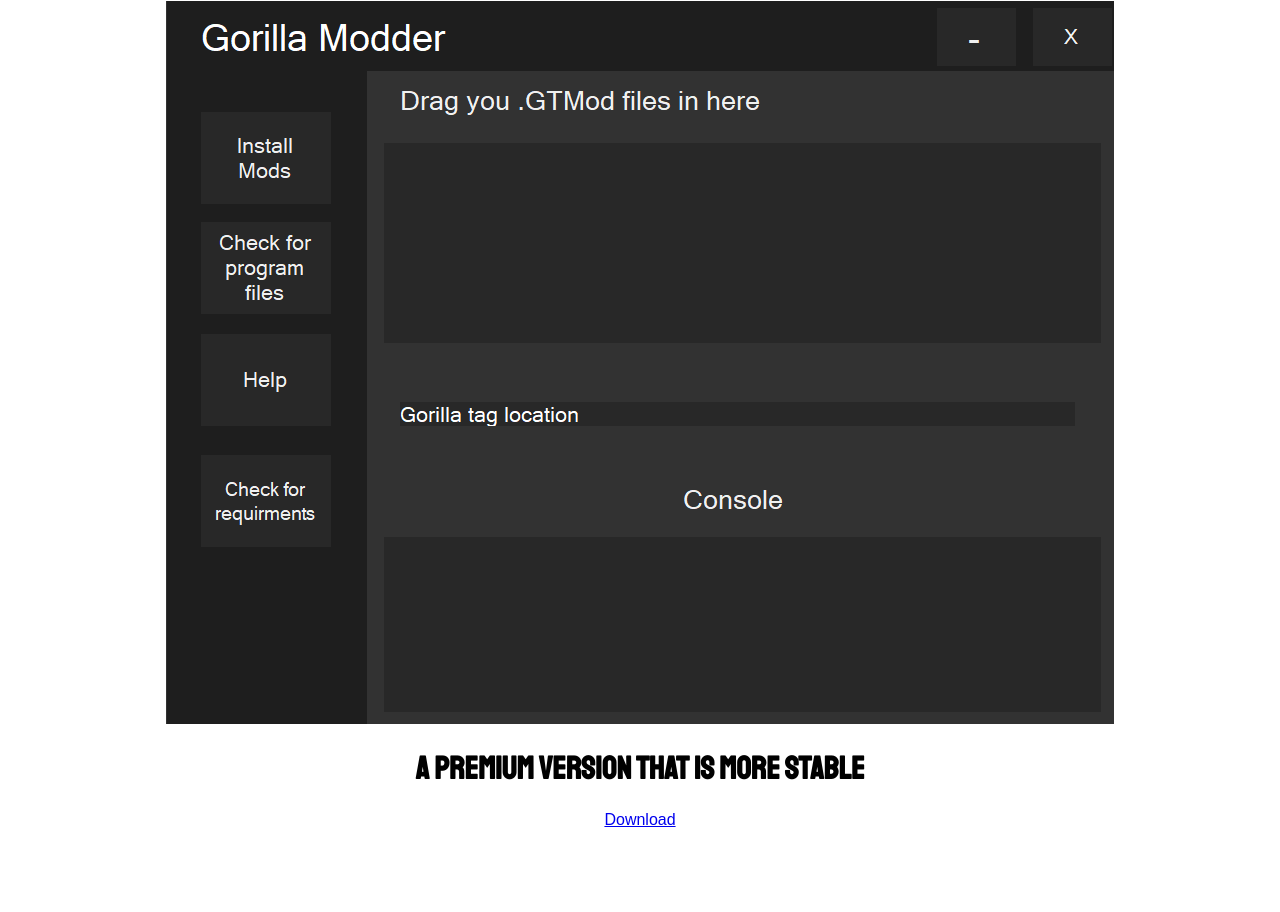
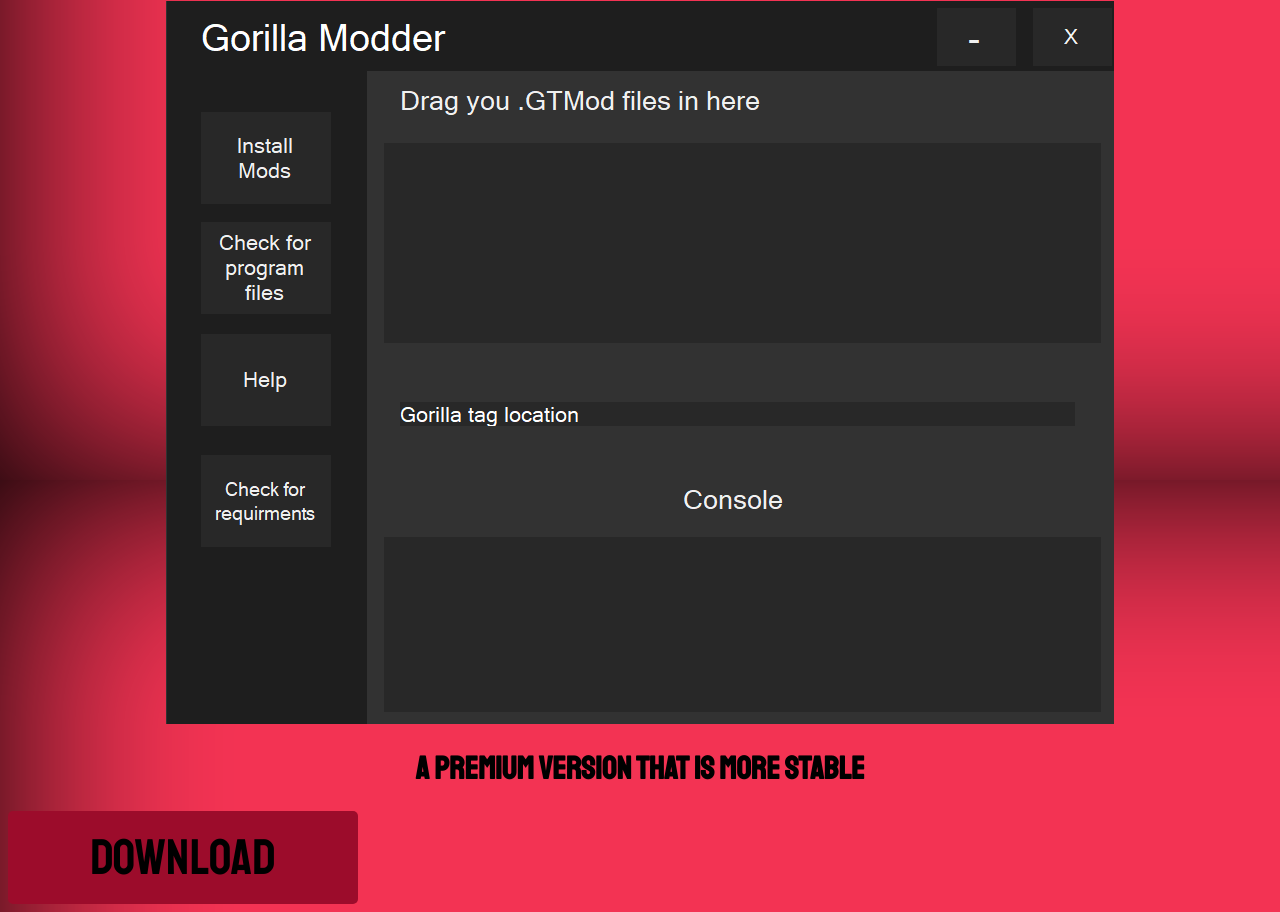
Before and after one commit to Hackermanbozo/GorillaTagModder, a plain HTML site: page Premium/index.html in a window 1280 px wide. Shown: the part 600-1512 px from the top of the page. Before the commit the page ends 1437 px from the top, so only its background shows below. Drawn offline with Linux system fonts and the light colour scheme.

Commit message:
Updated!

```diff
--- a/Premium/index.html
+++ b/Premium/index.html
@@ -18,14 +18,29 @@
         div.Centerd{
             text-align: center;
         }
+        a{
+            display: block;
+            background-color: rgb(156, 12, 43);
+            color: black;
+            padding: 15px;
+            cursor: pointer;
+            text-decoration: none;
+            width: 320px;
+            text-align: center;
+            border-radius: 5px;
+            font-size: 50px;
+            font-family: MainFont;
+            align-items: center;
+            align-self: center;
+        }
     </style>
     <meta charset="UTF-8">
     <meta http-equiv="X-UA-Compatible" content="IE=edge">
     <meta name="viewport" content="width=device-width, initial-scale=1.0">
-    <title>Docs</title>
+    <title>Premium</title>
     <link rel="icon" type="image/x-icon" href="Icon.ico">
 </head>
-<body background="BackGround.png">
+<body background="..\BackGround.png">
     <h1>Documentation</h1>
     <div class="Centerd">
         <h1>Premium</h1>
```
